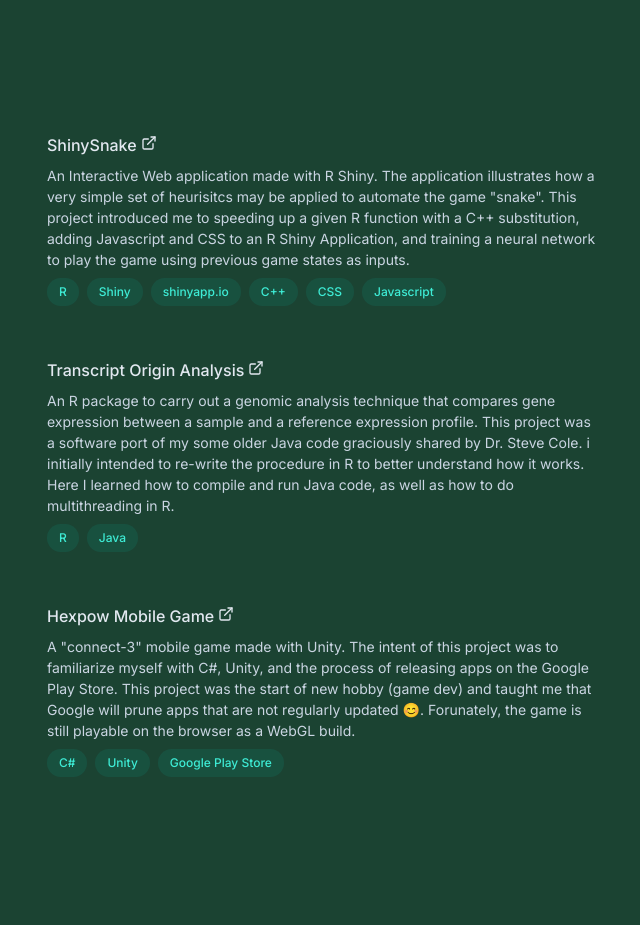
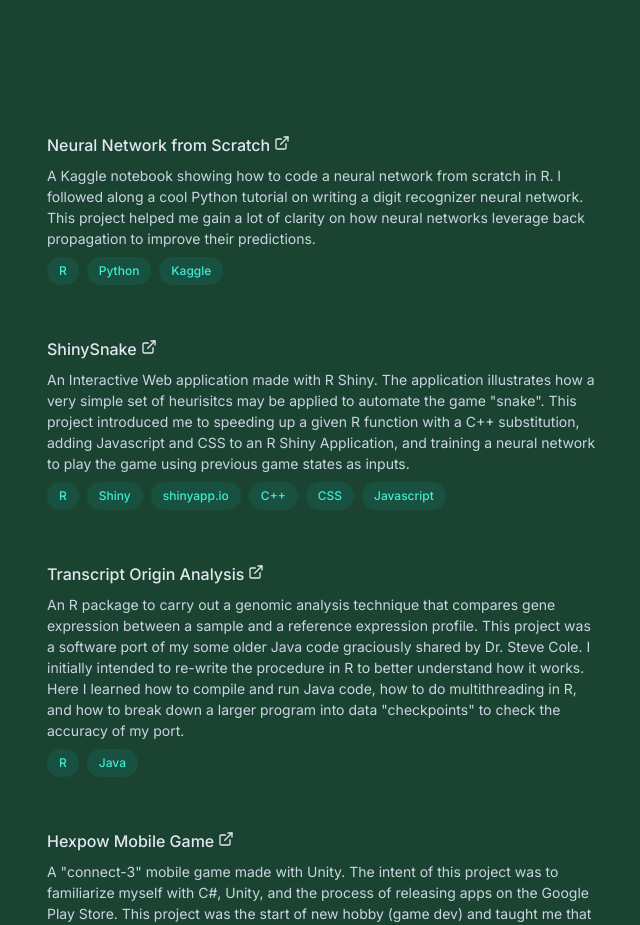
Before and after one commit to amanigaultw/web-portfolio, a Next.js app: page / in a window 1280 px wide. Shown: the part 1060-1985 px from the top of the page, without its empty margins (617-1257 px from the left). Built offline with nearby package versions, Linux system fonts and the light colour scheme.

Commit message:
update projects list

```diff
--- a/components/Projects.tsx
+++ b/components/Projects.tsx
@@ -3,14 +3,20 @@ import ProjectCard from './ProjectCard'
 
 const projects = [
   {
+    title: 'Neural Network from Scratch',
+    description: 'A Kaggle notebook showing how to code a neural network from scratch in R.  I followed along a cool Python tutorial on writing a digit recognizer neural network.  This project helped me gain a lot of clarity on how neural networks leverage back propagation to improve their predictions.',
+    skills: ['R', 'Python', 'Kaggle'],
+    link: 'https://www.kaggle.com/code/andrewmanigault/samson-zhang-s-neural-network-tutorial-but-in-r'
+  },
+  {
     title: 'ShinySnake',
     description: 'An Interactive Web application made with R Shiny.  The application illustrates how a very simple set of heurisitcs may be applied to automate the game "snake".  This project introduced me to speeding up a given R function with a C++ substitution, adding Javascript and CSS to an R Shiny Application, and training a neural network to play the game using previous game states as inputs.',
-    skills: ['R', 'Shiny', "shinyapp.io", "C++", "CSS", "Javascript"],
+    skills: ['R', 'Shiny', 'shinyapp.io', 'C++', 'CSS', 'Javascript'],
     link: 'https://andrewmanigaultw.shinyapps.io/shinySnake/'
   },
   {
     title: 'Transcript Origin Analysis',
-    description: 'An R package to carry out a genomic analysis technique that compares gene expression between a sample and a reference expression profile. This project was a software port of my some older Java code graciously shared by Dr. Steve Cole.  i initially intended to re-write the procedure in R to better understand how it works. Here I learned how to compile and run Java code, as well as how to do multithreading in R.',
+    description: 'An R package to carry out a genomic analysis technique that compares gene expression between a sample and a reference expression profile. This project was a software port of my some older Java code graciously shared by Dr. Steve Cole.  I initially intended to re-write the procedure in R to better understand how it works. Here I learned how to compile and run Java code, how to do multithreading in R, and how to break down a larger program into data "checkpoints" to check the accuracy of my port.',
     skills: ['R', 'Java'],
     link: 'https://github.com/amanigaultw/toa'
   },
```
